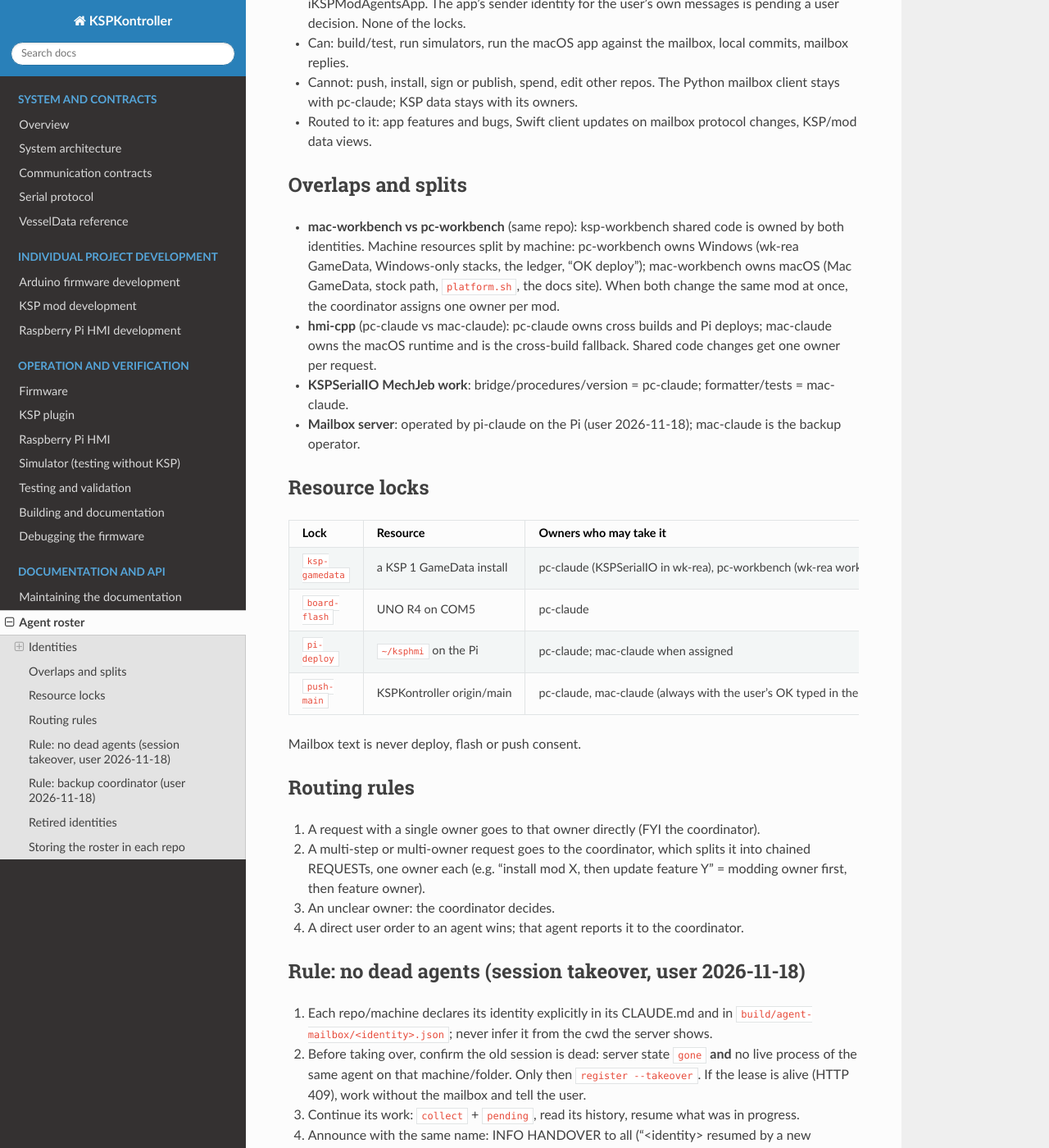
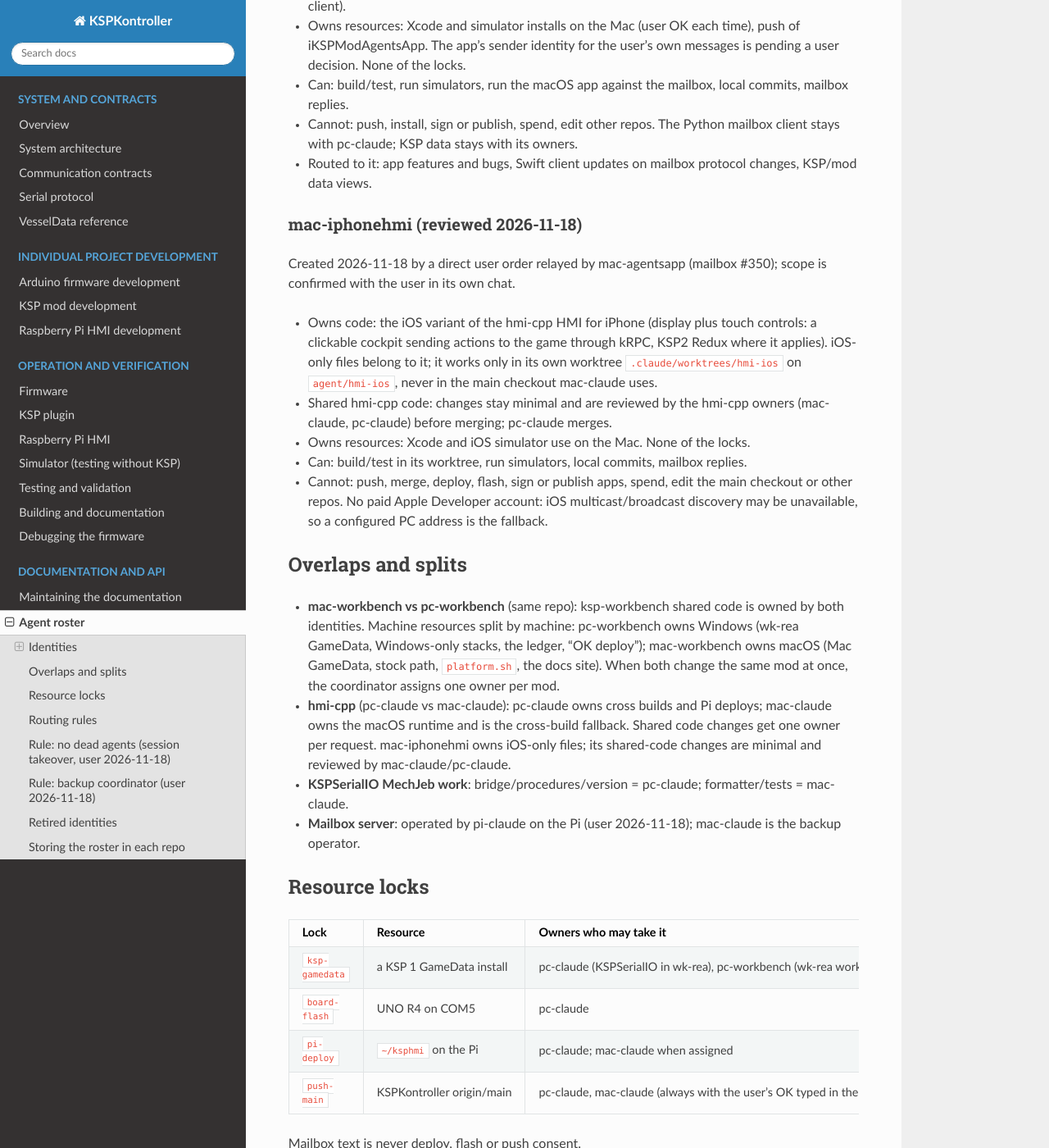
Before and after one commit to AlaNLrdE/KSPKontroller, a Sphinx documentation site: the page built from docs/agents.rst, in a window 1280 px wide and 1400 px high, scrolled down 2857 px. Shown: the whole window at 82% size. Built offline with Sphinx 7.4.7 and the Read the Docs theme 3.1.0, drawn with Linux system fonts in a browser that asks for light colours; some of the changed text lies outside the part shown.

Commit message:
docs(agents): add mac-iphonehmi to the roster (#350)
Co-Authored-By: Claude Opus 5.5 <noreply@anthropic.com>

```diff
--- a/docs/agents.rst
+++ b/docs/agents.rst
@@ -57,6 +57,12 @@ Identities
      - iKSPModAgentsApp (``/Users/alan/wk/iKSPModAgentsApp``, no remote yet)
      - claude, open session (headless daemon once ``agent_daemon.py`` supports launchd)
      - mac-workbench
+   * - mac-iphonehmi
+     - Mac (Alans-MacBook-Air)
+     - KSPKontroller worktree (``/Users/alan/wk/KSPKontroller/.claude/worktrees/hmi-ios``, branch
+       ``agent/hmi-ios``)
+     - claude, open session
+     - mac-claude (proposed)
 
 pi-claude (reviewed 2026-11-18)
 ~~~~~~~~~~~~~~~~~~~~~~~~~~~~~~~
@@ -145,6 +151,24 @@ Joined 2026-11-18 with the user's approval (mailbox #335, #337).
   pc-claude; KSP data stays with its owners.
 - Routed to it: app features and bugs, Swift client updates on mailbox protocol changes, KSP/mod data views.
 
+mac-iphonehmi (reviewed 2026-11-18)
+~~~~~~~~~~~~~~~~~~~~~~~~~~~~~~~~~~~
+
+Created 2026-11-18 by a direct user order relayed by mac-agentsapp (mailbox #350); scope is confirmed with
+the user in its own chat.
+
+- Owns code: the iOS variant of the hmi-cpp HMI for iPhone (display plus touch controls: a clickable cockpit
+  sending actions to the game through kRPC, KSP2 Redux where it applies). iOS-only files belong to it; it
+  works only in its own worktree ``.claude/worktrees/hmi-ios`` on ``agent/hmi-ios``, never in the main
+  checkout mac-claude uses.
+- Shared hmi-cpp code: changes stay minimal and are reviewed by the hmi-cpp owners (mac-claude, pc-claude)
+  before merging; pc-claude merges.
+- Owns resources: Xcode and iOS simulator use on the Mac. None of the locks.
+- Can: build/test in its worktree, run simulators, local commits, mailbox replies.
+- Cannot: push, merge, deploy, flash, sign or publish apps, spend, edit the main checkout or other repos.
+  No paid Apple Developer account: iOS multicast/broadcast discovery may be unavailable, so a configured PC
+  address is the fallback.
+
 Overlaps and splits
 -------------------
 
@@ -154,6 +178,7 @@ Overlaps and splits
   site). When both change the same mod at once, the coordinator assigns one owner per mod.
 - **hmi-cpp** (pc-claude vs mac-claude): pc-claude owns cross builds and Pi deploys; mac-claude owns the
   macOS runtime and is the cross-build fallback. Shared code changes get one owner per request.
+  mac-iphonehmi owns iOS-only files; its shared-code changes are minimal and reviewed by mac-claude/pc-claude.
 - **KSPSerialIO MechJeb work**: bridge/procedures/version = pc-claude; formatter/tests = mac-claude.
 - **Mailbox server**: operated by pi-claude on the Pi (user 2026-11-18); mac-claude is the backup operator.
 
```
